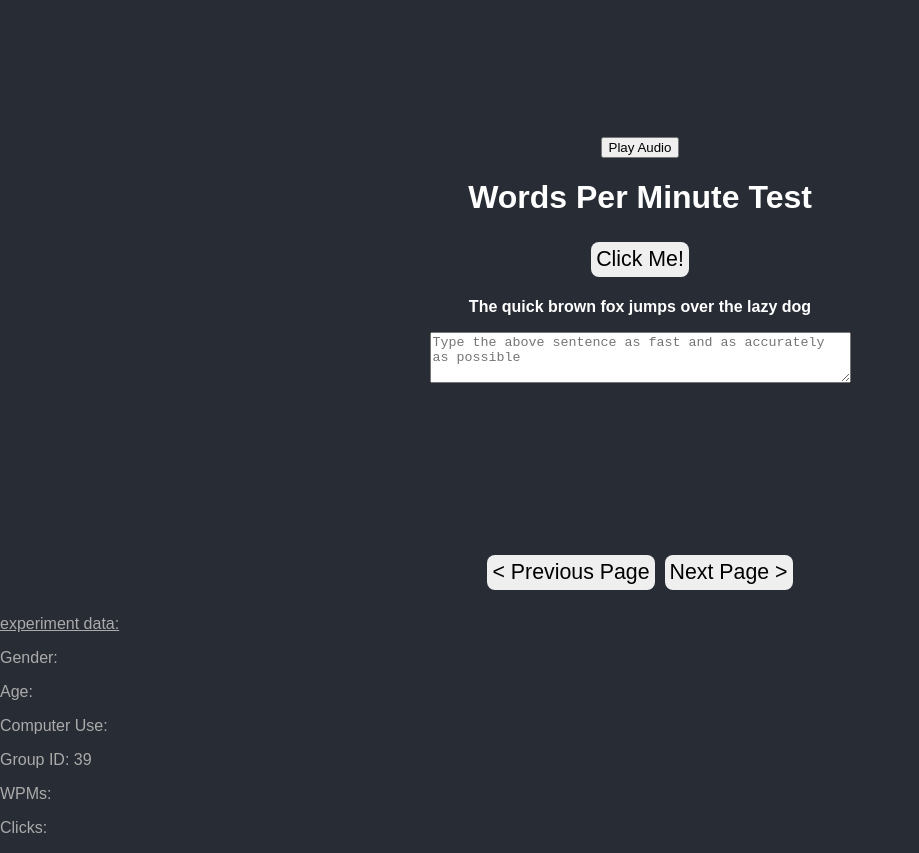
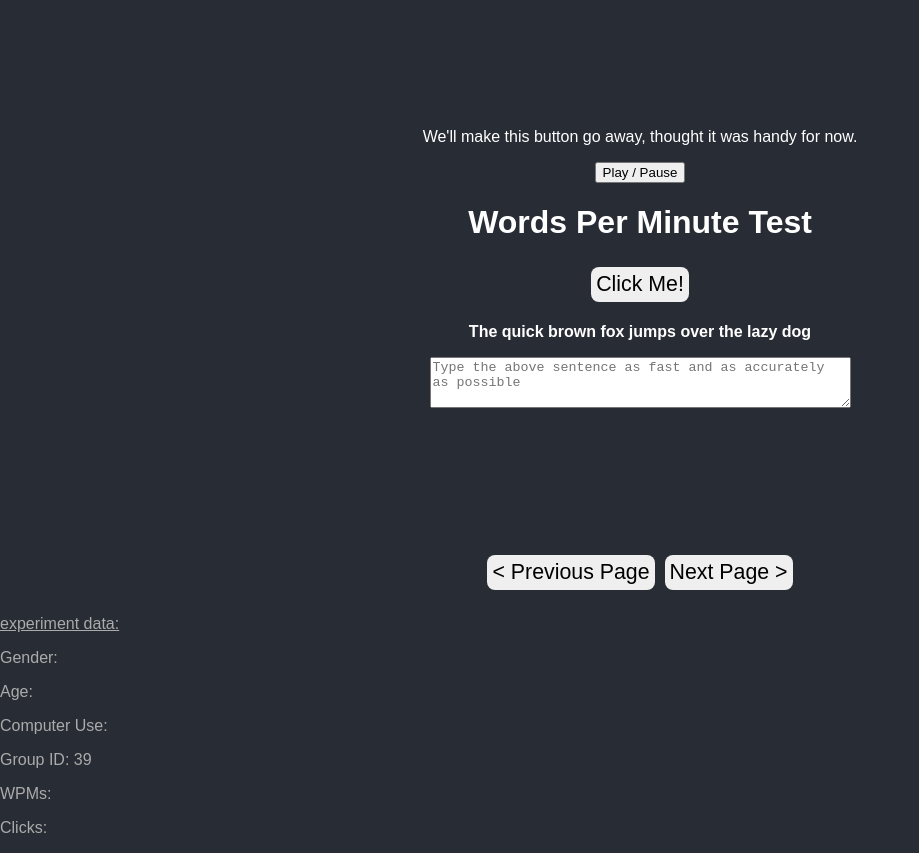
Before and after one commit to csu-hci-projects/SP23-Context-Awareness-Sound-Alerts, a React (Create React App) app in the folder client/: page / in a window 1280 px wide. Shown: the whole page, without its empty margins (0-919 px from the left). Built offline with nearby package versions, Linux system fonts and the light colour scheme; the HTML template or start-up script is replaced by a standard one.

Commit message:
We have audio

```diff
--- a/client/src/components/App.js
+++ b/client/src/components/App.js
@@ -10,7 +10,8 @@ import NavBar from "./NavBar";
 
 export default function App(){
 
-
+    // Set the page to load first here, handy if you're working on a specific page
+    // and don't want to have to click through every time it reloads.
     const [pageIndex, setPageIndex] = useState(3)
     const [experimentState, setExperimentState] = useState(new subject())
 
--- a/client/src/components/Sound.js
+++ b/client/src/components/Sound.js
@@ -3,24 +3,29 @@ import {Button} from "reactstrap";
 
 export default function Sound(props){
 
-    const [audio] = useState(new Audio(" ../../../media/airport-ambience-mexico-5min48k24b.flac"))
+    const [audio] = useState(new Audio("http://localhost:22222/airport-ambience-mexico-5min48k24b.flac"))
+    const [play, setPlay] = useState(false)
 
-    const playAudio = ()=>{
-        if (audio !== undefined){
-            console.log("Play!" + JSON.stringify(audio))
+    useEffect(()=>{
+        if(play){
             audio.play()
                 .catch((err)=>{
-                    console.log(err)
-                });
-        } else {
-            console.log("audio is undefined")
+                    console.log("Error Playing Sound: " + err)
+                })
+            console.log("Audio Playing");
+        }else{
+            audio.pause();
+            console.log("Audio Paused");
         }
-
+    },[play])
+    const handleClick = ()=>{
+        setPlay(play ? false : true );
     }
 
     return(
         <div>
-            <Button onClick={playAudio}>Play Audio</Button>
+            <p>We'll make this button go away, thought it was handy for now.</p>
+            <Button onClick={handleClick}>Play / Pause</Button>
         </div>
     )
 }
```
Also changed, not shown: 2 other files (tests, documents, lock files or other folders).
